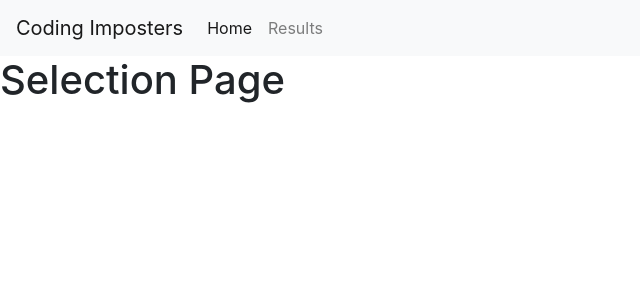
After one commit to joeltancej/iNTUition, a Flask app: page /selection in a window 1280 px wide. The commit adds this page. Shown: the top 300 px of the page, without its empty margins (0-640 px from the left). Run offline with Flask 2, Linux system fonts and the light colour scheme; some libraries are stand-ins or nearby versions.

Commit message:
re-org-ed files and included selection page

```diff
--- a/main.py
+++ b/main.py
@@ -9,5 +9,9 @@ app = Flask(__name__)
 def home():
     return render_template("home.html")
 
+@app.route("/selection", methods = ["POST", "GET"])
+def selection():
+    return render_template("selection.html")
+
 if __name__ == "__main__":
     app.run(debug=True)
--- a/templates/base.html
+++ b/templates/base.html
@@ -14,7 +14,7 @@
     <body>
         <!-- navbar design copied from bootstrap -->
         <nav class="navbar navbar-expand-lg navbar-light bg-light">
-            <a class="navbar-brand" href="#">Navbar</a>
+            <a class="navbar-brand" href="#">Coding Imposters</a>
             <button class="navbar-toggler" type="button" data-toggle="collapse" data-target="#navbarNav" aria-controls="navbarNav" aria-expanded="false" aria-label="Toggle navigation">
               <span class="navbar-toggler-icon"></span>
             </button>
@@ -24,7 +24,7 @@
                   <a class="nav-link" href="#">Home <span class="sr-only">(current)</span></a>
                 </li>
                 <li class="nav-item">
-                  <a class="nav-link" href="#">Summary</a>
+                  <a class="nav-link" href="#">Results</a>
                 </li>
               </ul>
             </div>
--- /dev/null
+++ b/templates/selection.html
@@ -0,0 +1,5 @@
+{% extends "base.html" %}
+{% block title  %}Selection{% endblock %}
+{% block content %}
+    <h1>Selection Page</h1>
+{% endblock %}
```
Also changed, not shown: templates/home.html (+6 -17 lines), example codes/flasktest1.py (renamed from flasktest1.py), example codes/flasktest2.py (renamed from flasktest2.py), example codes/flasktest3.py (renamed from flasktest3.py), example codes/flasktest4.py (renamed from flasktest4.py), example codes/flasktest5.py (renamed from flasktest5.py), example codes/flasktest6.py (renamed from flasktest6.py), example codes/flasktest7.py (renamed from flasktest7.py), example templates/child.html (renamed from templates/child.html), example templates/index.html (renamed from templates/index.html), example templates/login.html (renamed from templates/login.html), example templates/user.html (renamed from templates/user.html).
